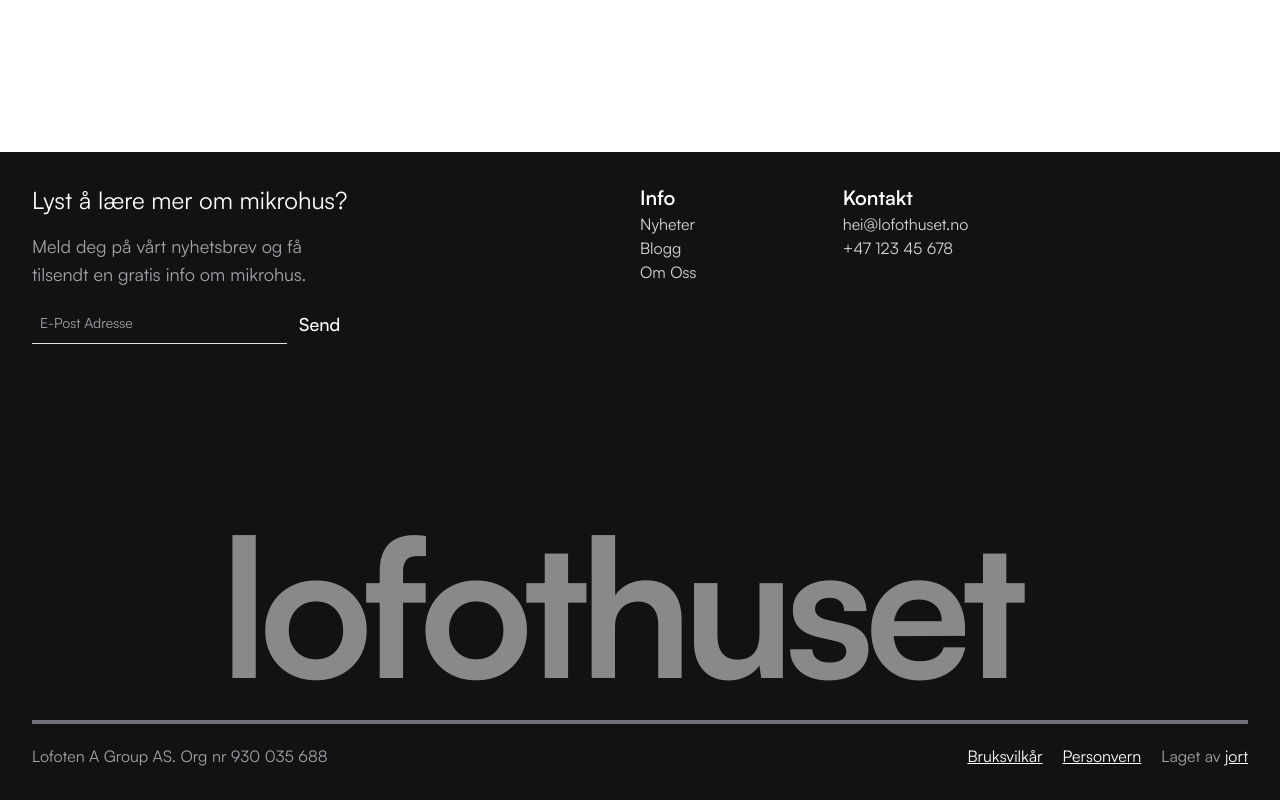
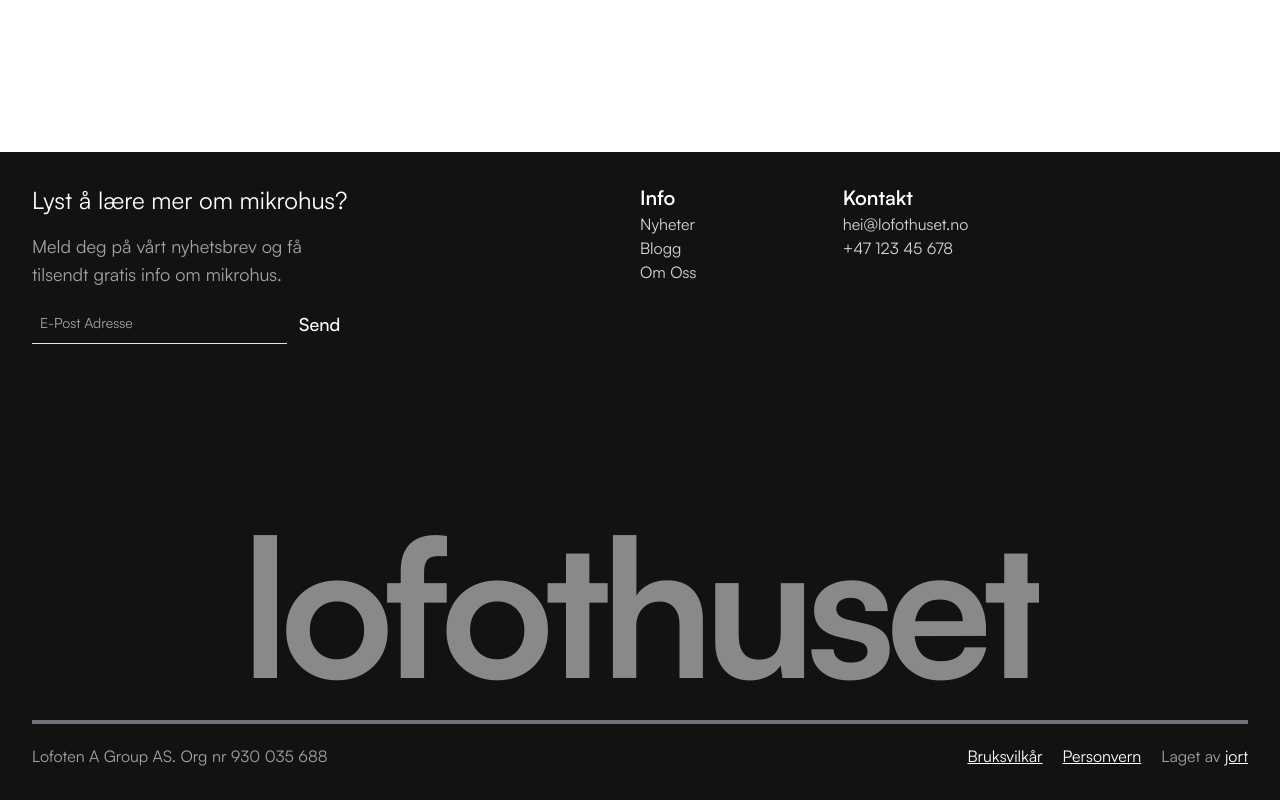
Before and after one commit to tariknh/lofothuset, a Next.js app: page /om-oss in a window 1280 px wide. Shown: the part 4747-5547 px from the top of the page. Built offline with nearby package versions, Linux system fonts and the light colour scheme.

Commit message:
Text edits

```diff
--- a/app/page.tsx
+++ b/app/page.tsx
@@ -20,8 +20,20 @@ export default function Home() {
       <VåreModeller />
       <FordelerV2 />
       <Hvordan />
-      <Blog />
       <FAQ />
     </main>
   );
 }
+
+{
+  /* <main className="w-full flex min-h-screen flex-col items-left justify-start">
+      <Hero />
+      <OmOss />
+      <SisteNytt />
+      <VåreModeller />
+      <FordelerV2 />
+      <Hvordan />
+      <Blog />
+      <FAQ />
+    </main> */
+}
--- a/components/sections/Footer.tsx
+++ b/components/sections/Footer.tsx
@@ -10,7 +10,7 @@ function Footer() {
           Lyst å lære mer om mikrohus?
         </h2>
         <h3 className="max-w-[50vw] lg:text-lg lg:max-w-[25vw] text-zinc-400">
-          Meld deg på vårt nyhetsbrev og få tilsendt en gratis info om mikrohus.
+          Meld deg på vårt nyhetsbrev og få tilsendt gratis info om mikrohus.
         </h3>
         <InputWithButton />
       </div>
@@ -36,7 +36,7 @@ function Footer() {
         </h3>
       </div>
       <div className="col-span-full tracking-tighter md:row-start-3 text-6xl sm:text-8xl md:text-[8rem] lg:text-[12rem] opacity-50 font-bold text-center">
-        <AnimatedLetters center text="lofothuset" />
+        <AnimatedLetters singleWord center text="lofothuset" />
       </div>
       <div className="border-t-4 col-span-full row-start-4 w-full border-zinc-500"></div>
 
--- a/components/sections/Hvordan.tsx
+++ b/components/sections/Hvordan.tsx
@@ -165,28 +165,28 @@ function Hvordan() {
         />
         <AccordianHow
           value="item-3"
+          title="Ferie til tyrkia"
+          num="05."
+          text="I en begrenset periode tilbyr vi en gratis ferie til Tyrkia for å se på produksjonen av ditt mikrohus."
+          //   img="/modell1.png"
+          progress={progress}
+          onClick={() => handleClick("item-3")}
+        />
+        <AccordianHow
+          value="item-4"
           title="Levering og installasjon"
           num="03."
           text="Vi leverer og installerer ditt mikrohus. Du kan flytte rett inn!"
           //   img="/modell1.png"
           progress={progress}
-          onClick={() => handleClick("item-3")}
+          onClick={() => handleClick("item-4")}
         />
 
         <AccordianHow
-          value="item-4"
+          value="item-5"
           title="Innflytting"
           num="04."
-          text="Gratulere med ditt nye mikrohus! Vi håper du vil trives i ditt nye hjem."
-          //   img="/modell1.png"
-          progress={progress}
-          onClick={() => handleClick("item-4")}
-        />
-        <AccordianHow
-          value="item-5"
-          title="Ferie til tyrkia"
-          num="05."
-          text="Nå som du har spart penger på ditt nye mikrohus, kan du ta deg en ferie til Tyrkia!"
+          text="Gratulerer med ditt nye mikrohus! Vi håper du vil trives i ditt nye hjem."
           //   img="/modell1.png"
           progress={progress}
           onClick={() => handleClick("item-5")}
--- a/components/ui/Animations/AnimatedHero.tsx
+++ b/components/ui/Animations/AnimatedHero.tsx
@@ -76,6 +76,7 @@ interface AnimatedLettersProps {
   className?: string;
   once?: boolean;
   center?: boolean;
+  singleWord?: boolean;
 }
 
 export const AnimatedLetters = ({
@@ -84,6 +85,7 @@ export const AnimatedLetters = ({
   className,
   once,
   center,
+  singleWord,
 }: AnimatedLettersProps) => {
   const ref = useRef(null);
   const isInView = useInView(ref, { once: true });
@@ -108,7 +110,7 @@ export const AnimatedLetters = ({
               {letter}
             </motion.span>
           ))}
-          <span className="inline-block">&nbsp;</span>
+          {!singleWord && <span className="inline-block">&nbsp;</span>}
         </span>
       ))}
     </motion.span>
```
